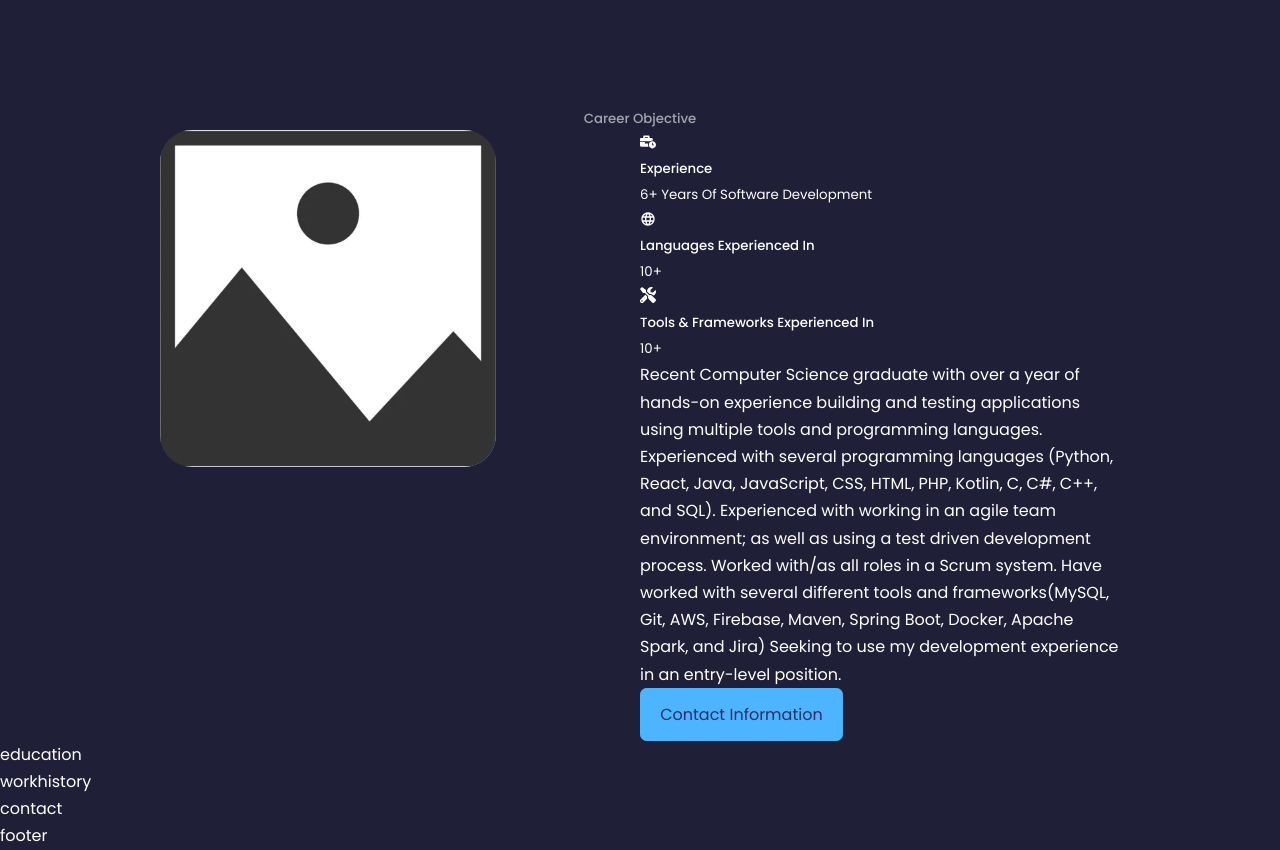
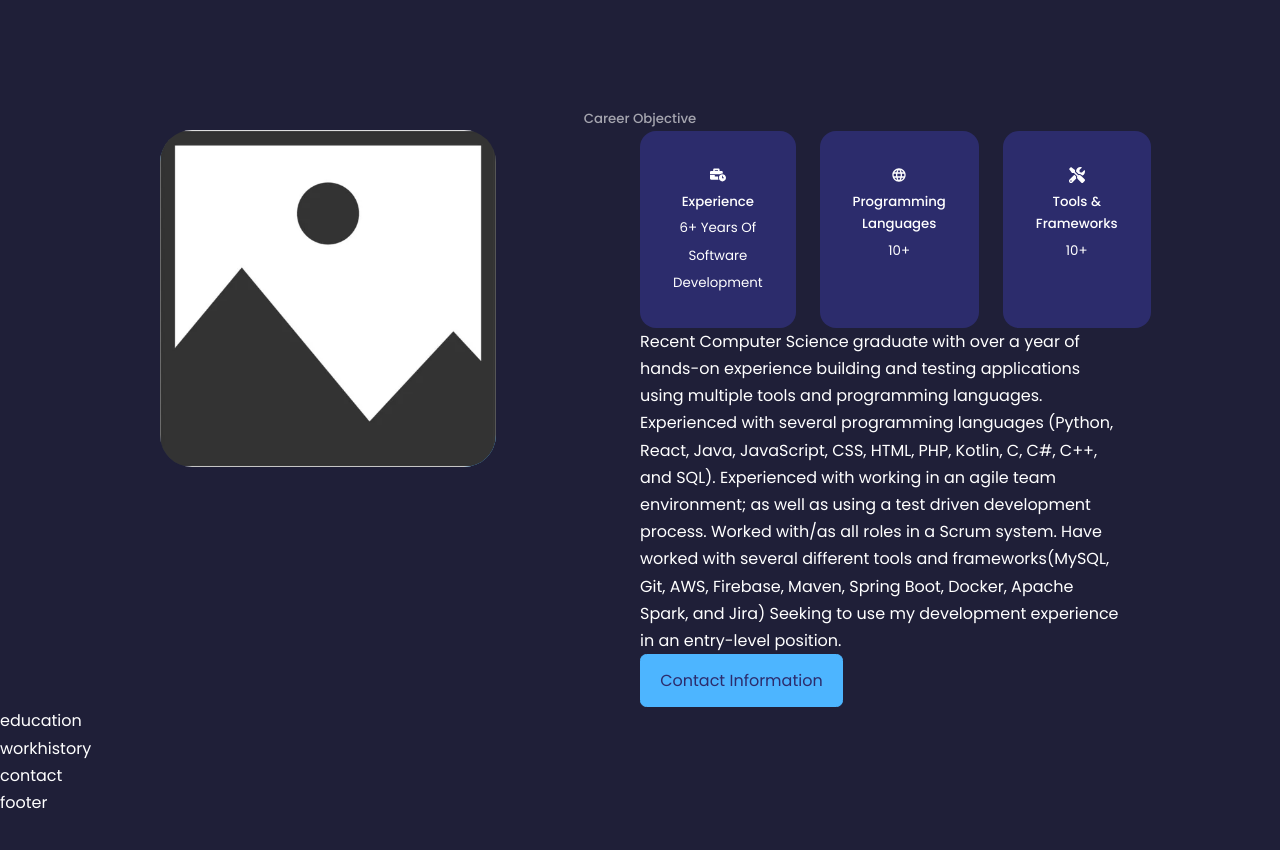
Before and after one commit to ParkerBalbach/online_resume, a React (Create React App) app: page / in a window 1280 px wide. Shown: the part 820-1670 px from the top of the page. After the commit the page ends 1636 px from the top, so only its background shows below. Built offline with nearby package versions, Linux system fonts and the light colour scheme.

Commit message:
Created basic formatting for about cards

```diff
--- a/src/components/about/about.css
+++ b/src/components/about/about.css
@@ -23,3 +23,17 @@
 .about__me-image:hover {
     transform: rotate(10deg);
 }
+
+.about__cards {
+    display: grid;
+    grid-template-columns: repeat(3, 1fr);
+    gap: 1.5rem;
+}
+
+.about__card {
+    background: var(--color-light-bg);
+    border: 1px solid transparent;
+    border-radius: 1rem;
+    padding: 2rem;
+    text-align: center;
+}
--- a/src/components/about/about.jsx
+++ b/src/components/about/about.jsx
@@ -25,12 +25,12 @@ const about = () => {
             </article>
             <article className='about__card'>
               <MdLanguage className='about__icon'/>
-              <h5>Languages Experienced In</h5>
+              <h5>Programming Languages</h5>
               <small>10+</small>
             </article>
             <article className='about__card'>
               <FaTools className='about__icon'/>
-              <h5>Tools & Frameworks Experienced In</h5>
+              <h5>Tools & Frameworks</h5>
               <small>10+</small>
             </article>
           </div>
```
